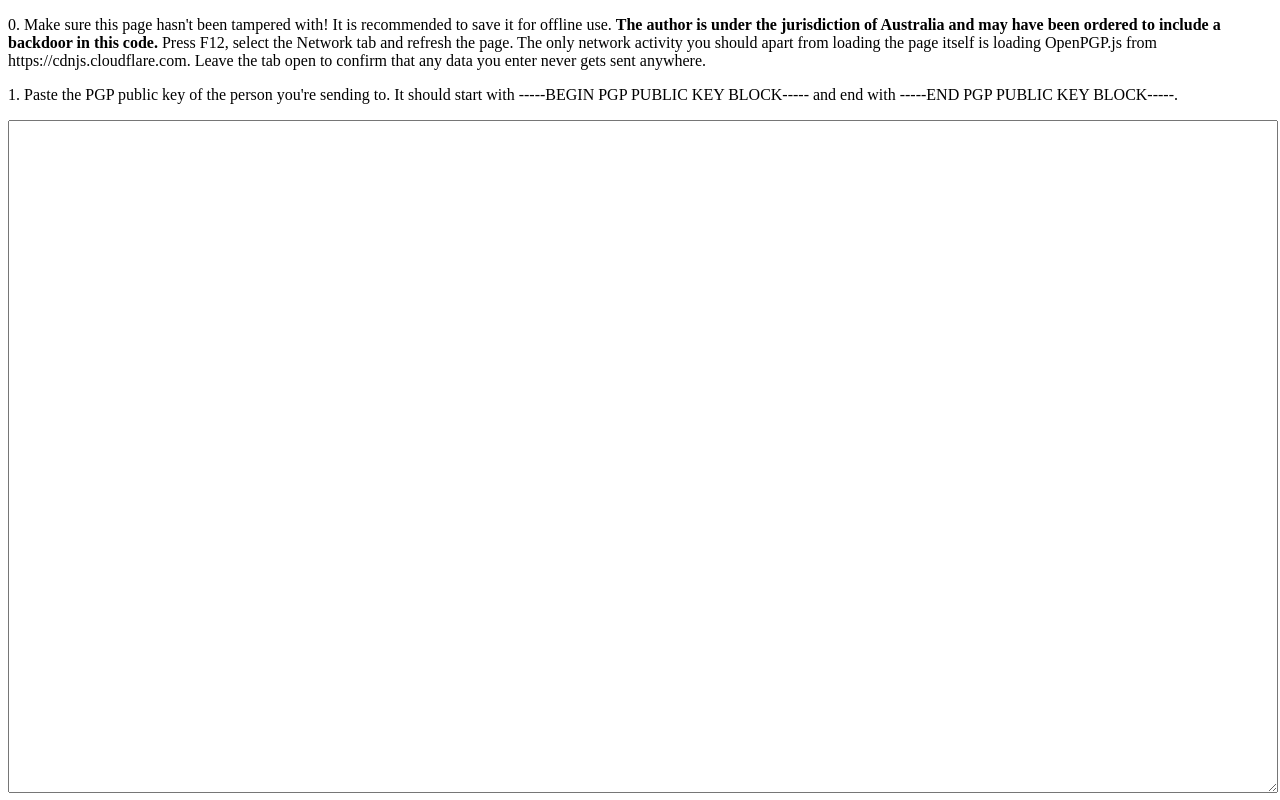
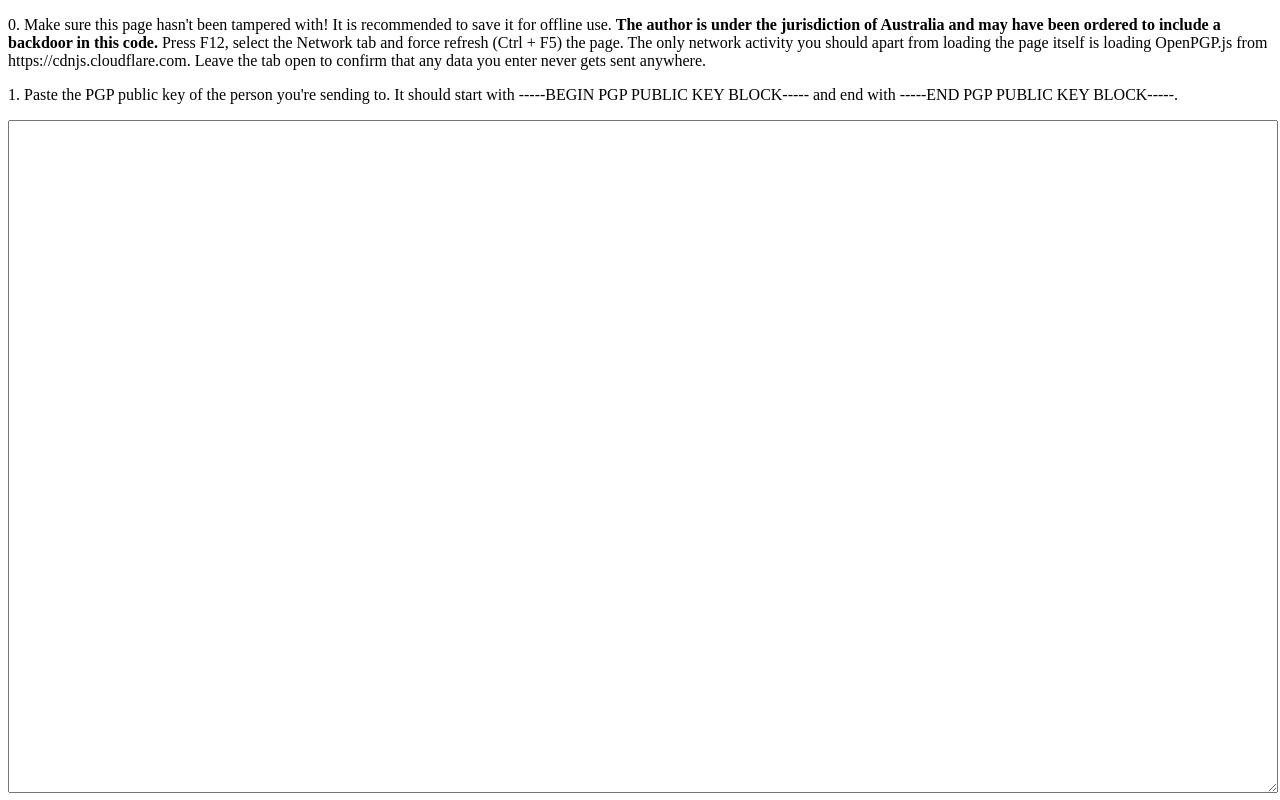
Before and after one commit to howtodecrypt/howtodecrypt.github.io, a plain HTML site: page index.html in a window 1280 px wide. Shown: the top 800 px of the page. Drawn offline with Linux system fonts and the light colour scheme.

Commit message:
more instruction improvement

```diff
--- a/index.html
+++ b/index.html
@@ -38,7 +38,7 @@ input[type=text] {
 	</style>
 </head>
 <body>
-	<p>0. Make sure this page hasn't been tampered with! It is recommended to save it for offline use. <strong>The author is under the jurisdiction of Australia and may have been ordered to include a backdoor in this code.</strong> Press F12, select the Network tab and refresh the page. The only network activity you should apart from loading the page itself is loading OpenPGP.js from https://cdnjs.cloudflare.com. Leave the tab open to confirm that any data you enter never gets sent anywhere.</p>
+	<p>0. Make sure this page hasn't been tampered with! It is recommended to save it for offline use. <strong>The author is under the jurisdiction of Australia and may have been ordered to include a backdoor in this code.</strong> Press F12, select the Network tab and force refresh (Ctrl + F5) the page. The only network activity you should apart from loading the page itself is loading OpenPGP.js from https://cdnjs.cloudflare.com. Leave the tab open to confirm that any data you enter never gets sent anywhere.</p>
 
 	<p>1. Paste the PGP public key of the person you're sending to. It should start with -----BEGIN PGP PUBLIC KEY BLOCK----- and end with -----END PGP PUBLIC KEY BLOCK-----.</p>
 	<textarea id="pubkey"></textarea>
```
